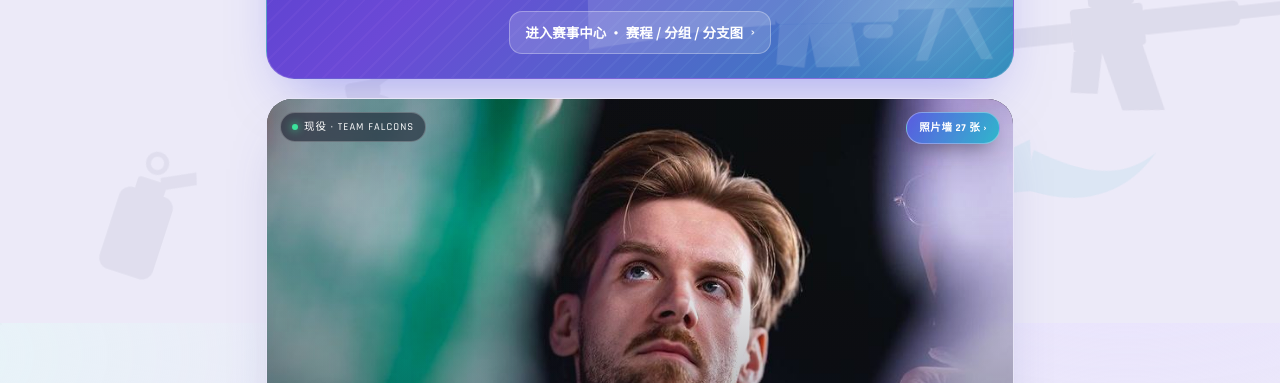
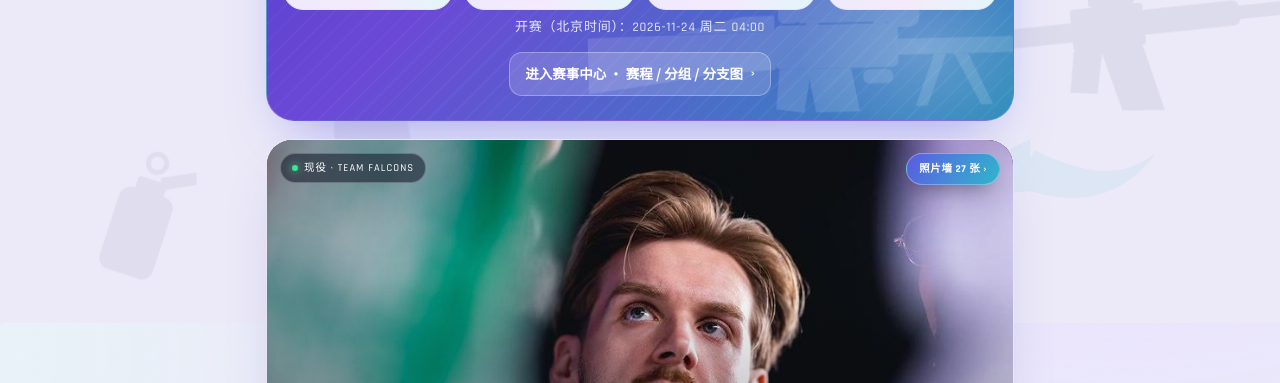
Before and after one commit to xiaohuya520wy/niko, a plain HTML site: page index.html in a window 1280 px wide. Shown: the part 477-860 px from the top of the page. Drawn offline with Linux system fonts and the light colour scheme; files whose address does not match are found by name.

Commit message:
首页赛事：TBD 对手视为比赛存在，参赛名单确认 Falcons 即为仍在参赛；补回归测试

```diff
--- a/index.html
+++ b/index.html
@@ -1395,6 +1395,21 @@ function matchTs(m){
   }
   return null;
 }
+/* 对手未定占位：Liquipedia 在赛程未抽签时会写 "TBD"，也可能留空。
+   这类场次表示「比赛存在、对手未定」，绝不能当成「没有比赛」丢弃。
+   （2026-11-24 修复：PGL Major Singapore 2026 的五场全是 TBD vs TBD，
+   旧逻辑只认对阵里出现 Falcon，导致首页跳过本届、错显 1 月的布加勒斯特。） */
+function isTbdName(s){ return !s || /^\s*(tbd|to be (announced|determined)|待定)\s*$/i.test(String(s)); }
+/* 赛事参赛名单里是否有法尔孔：这是「已确认参赛」的硬证据，
+   即便赛程还没写队名（全是 TBD）也必须认。 */
+function falconsConfirmed(e){
+  if(!e) return false;
+  for(const t of (e.teams || [])){
+    const n = typeof t === 'string' ? t : (t && t.name);
+    if(/falcon/i.test(n || '')) return true;
+  }
+  return false;
+}
 function featuredEvent(){
   const d = evData(), EVS = d.events || [];
   if(!EVS.length) return null;
@@ -1413,20 +1428,32 @@ function falconsStillIn(t){
                         || (t.id && x.id === t.id));
   if(!e) return false;
   const now = Date.now() / 1000;
+  const all = [];
+  for(const m of (e.schedule || [])) all.push(m);
+  for(const b of (e.brackets || [])) for(const rd of (b.rounds || []))
+    for(const m of (rd.matches || [])) all.push(m);
+  // ★ 2026-11-24 修复：参赛名单确切写了 Falcons，就是「已确认参赛、仍在本届」。
+  //   对阵未公布（全是 TBD）不等于出局。只要赛事还没结束，一律不能跳过本届。
+  //   有未来场次（含 TBD 占位）更直接证明还在打。
+  if(falconsConfirmed(e)){
+    const future = all.some(m => {
+      const an = typeof m.a === 'string' ? m.a : (m.a && m.a.name);
+      const bn = typeof m.b === 'string' ? m.b : (m.b && m.b.name);
+      const named = /falcon/i.test((an || '') + ' ' + (bn || ''));
+      return (named || isTbdName(an) || isTbdName(bn)) && matchTs(m) > now;
+    });
+    if(future) return true;
+    const end = Date.parse(e.end || t.end || '') / 1000;
+    return !Number.isFinite(end) || end >= now;
+  }
   const hasUpcoming = (m) => {
     const an = typeof m.a === 'string' ? m.a : (m.a && m.a.name);
     const bn = typeof m.b === 'string' ? m.b : (m.b && m.b.name);
     if(!/falcon/i.test((an || '') + ' ' + (bn || ''))) return false;  // ★ 只要法尔孔
-    // 对手待定（b 为空）的 falcons 场也计入：半决赛对手未定时它才是「还有比赛」
-    // （2026-10-16 修复：旧逻辑 `if(!an||!bn) return false` 会把 falcons 待定场
-    //  误判为「已无下一场」，导致首页 hero 跳过本届、错显「下一站赛事」）
     const ts = matchTs(m);
     return ts && ts >= now;
   };
-  for(const m of (e.schedule || [])) if(hasUpcoming(m)) return true;
-  for(const b of (e.brackets || [])) for(const rd of (b.rounds || []))
-    for(const m of (rd.matches || [])) if(hasUpcoming(m)) return true;
-  return false;
+  return all.some(hasUpcoming);
 }
 
 /* 数据质量分 = 系列赛场次数 + 赛季统计场次数。
@@ -1832,11 +1859,10 @@ function liveFixture(){
     an = an || ''; bn = bn || '';
     if(/^\s*$/.test(an) && /^\s*$/.test(bn)) return;            // 双方都空才跳过
     if(!/falcon/i.test(an + ' ' + bn)) return;                  // ★ 只要法尔孔
-    // 关键修复（2026-10-16）：法尔孔的下一场常「对手待定」（如半决赛对手要看
-    // 另一场结果才定，Liquipedia 上 b 为空）。旧逻辑 `if(!an||!bn) return`
-    // 把这种场直接丢弃，导致 falcons 的下一场永远进不了 hero，首页只能退而
-    // 显示「下一站赛事」（下一个锦标赛）。现在：对手待定也收录，记为 TBD。
-    if(/^tbd$/i.test(an) || /^tbd$/i.test(bn)) return;
+    // 2026-10-16：一方为空/TBD 的 Falcons 场必须收录（对手未定≠没比赛）。
+    // 2026-11-24：不再无条件丢弃 TBD——上一行已确保至少一方是 Falcons，
+    // 因此 "Falcons vs TBD" 是有效场次；只有双方都 TBD 才由下面的合成逻辑处理。
+    if(isTbdName(an) && isTbdName(bn)) return;
     const ts = matchTs(m);
     if(!ts) return;
     const sa = typeof m.a === 'string' ? m.sa : (m.a && m.a.score);
@@ -1855,6 +1881,32 @@ function liveFixture(){
     (e.brackets || []).forEach(b => (b.rounds || []).forEach(rd =>
       (rd.matches || []).forEach(m => collect(e, m, rd.name))));
   });
+  // ★ 2026-11-24：赛程整场都是 TBD vs TBD、但参赛名单确认 Falcons 参赛时，
+  //   合成一条「FALCONS vs 待定」候选（取最早的未开打占位场次时间），
+  //   否则首页会跳过本届、错显更晚的赛事。只取未来场次，避免把占位时间
+  //   误判成「正在进行」（占位不是真实比分）。
+  let syn = null;
+  for(const e of EVS){
+    if(!falconsConfirmed(e)) continue;
+    const end = Date.parse(e.end || '') / 1000;
+    if(Number.isFinite(end) && end < now) continue;
+    const scan = (m, roundName) => {
+      const an = typeof m.a === 'string' ? m.a : (m.a && m.a.name);
+      const bn = typeof m.b === 'string' ? m.b : (m.b && m.b.name);
+      const ts = matchTs(m);
+      if(!ts || ts <= now) return;
+      if(!(isTbdName(an) || isTbdName(bn))) return;
+      if(syn && syn.ts <= ts) return;
+      syn = { pri: 1, e,
+        m: { a: 'Falcons', b: 'TBD', sa: null, sb: null, ts,
+             bo: m.bo || '', round: roundName || m.round || m.stage || '', id: m.id || '' },
+        ts, playing: false };
+    };
+    (e.schedule || []).forEach(m => scan(m, m.round));
+    (e.brackets || []).forEach(b => (b.rounds || []).forEach(rd =>
+      (rd.matches || []).forEach(m => scan(m, rd.name))));
+  }
+  if(syn && (!cand.length || syn.ts < cand[0].ts)) cand.push(syn);
   if(!cand.length) return null;
   cand.sort((x, y) => x.pri - y.pri || x.ts - y.ts);
   return cand[0];
@@ -1875,7 +1927,7 @@ function render(){
     target = new Date(m.ts * 1000).toISOString();
     // 双方队标（取不到时用队名首字母占位）
     const side = name => {
-      const isTBD = !name || /^tbd$/i.test(name);   // 对手待定（半决赛对手未定）
+      const isTBD = isTbdName(name);   // 对手待定（TBD / 空 / 待定）
       const disp = isTBD ? '待定' : name;
       const lg = isTBD ? '' : teamLogo(ev, name);
       return '<div class="hero-team">'
```
